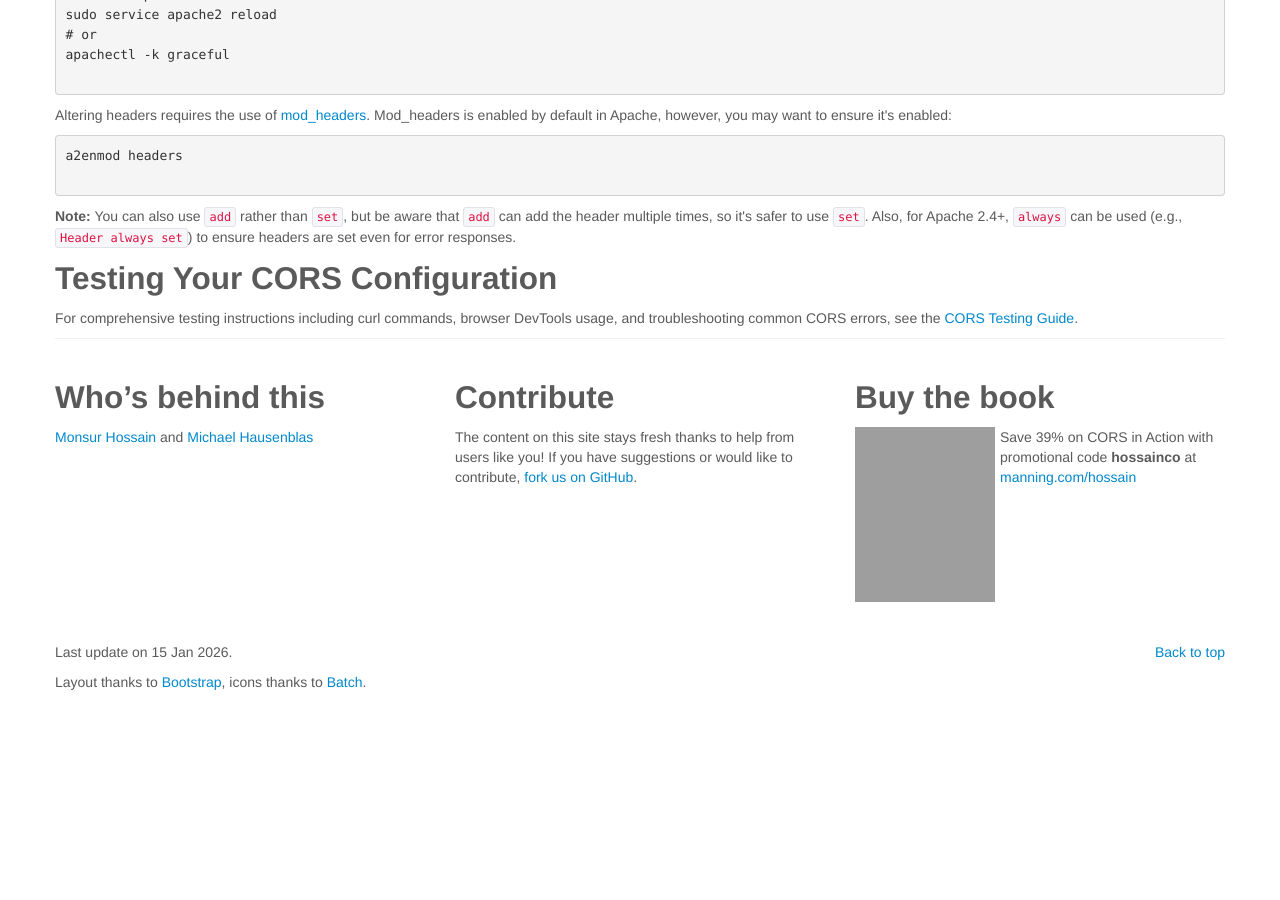
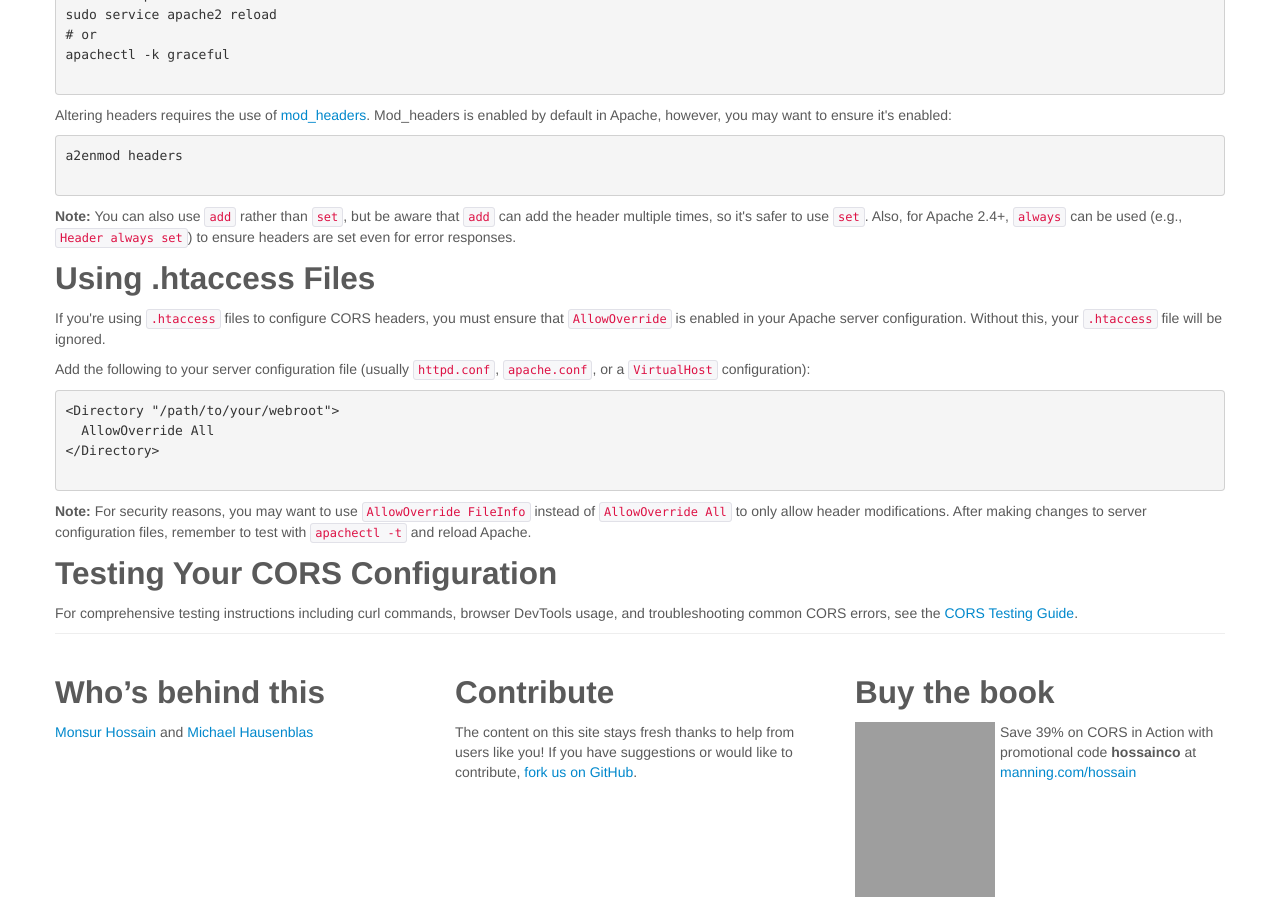
Before and after one commit to monsur/enable-cors.org, a Jekyll site: the page built from server_apache.html, in a window 1280 px wide and 900 px high, scrolled down 1924 px. Built offline with Jekyll 4.4.1, drawn with Linux system fonts in a browser that asks for light colours; before the commit the page ends 2666 px from its top, so only the background shows below that; grey boxes are pictures that could not be loaded.

Commit message:
Add documentation for AllowOverride requirement when using .htaccess files
Adds a new section explaining that .htaccess files require AllowOverride to be
enabled in Apache server configuration. This is a common configuration pitfall
that can cause CORS headers to be silently ignored, wasting significant
troubleshooting time.

The new section includes:
- Clear explanation of the AllowOverride requirement
- Example configuration showing how to enable it
- Security recommendation to use AllowOverride FileInfo instead of All
- Reminder to test and reload Apache after changes

Fixes #128

Co-Authored-By: Claude Sonnet 4.5 <noreply@anthropic.com>

```diff
--- a/server_apache.html
+++ b/server_apache.html
@@ -102,6 +102,19 @@ a2enmod headers
 
 		<p class="note"><strong>Note:</strong> You can also use <code>add</code> rather than <code>set</code>, but be aware that <code>add</code> can add the header multiple times, so it's safer to use <code>set</code>. Also, for Apache 2.4+, <code>always</code> can be used (e.g., <code>Header always set</code>) to ensure headers are set even for error responses.</p>
 
+		<h2>Using .htaccess Files</h2>
+		<p>If you're using <code>.htaccess</code> files to configure CORS headers, you must ensure that <code>AllowOverride</code> is enabled in your Apache server configuration. Without this, your <code>.htaccess</code> file will be ignored.</p>
+
+		<p>Add the following to your server configuration file (usually <code>httpd.conf</code>, <code>apache.conf</code>, or a <code>VirtualHost</code> configuration):</p>
+
+		<pre class="code">
+&lt;Directory "/path/to/your/webroot"&gt;
+  AllowOverride All
+&lt;/Directory&gt;
+		</pre>
+
+		<p class="note"><strong>Note:</strong> For security reasons, you may want to use <code>AllowOverride FileInfo</code> instead of <code>AllowOverride All</code> to only allow header modifications. After making changes to server configuration files, remember to test with <code>apachectl -t</code> and reload Apache.</p>
+
     {% include testing-link.html %}
 		</section>
 	</div>
```
